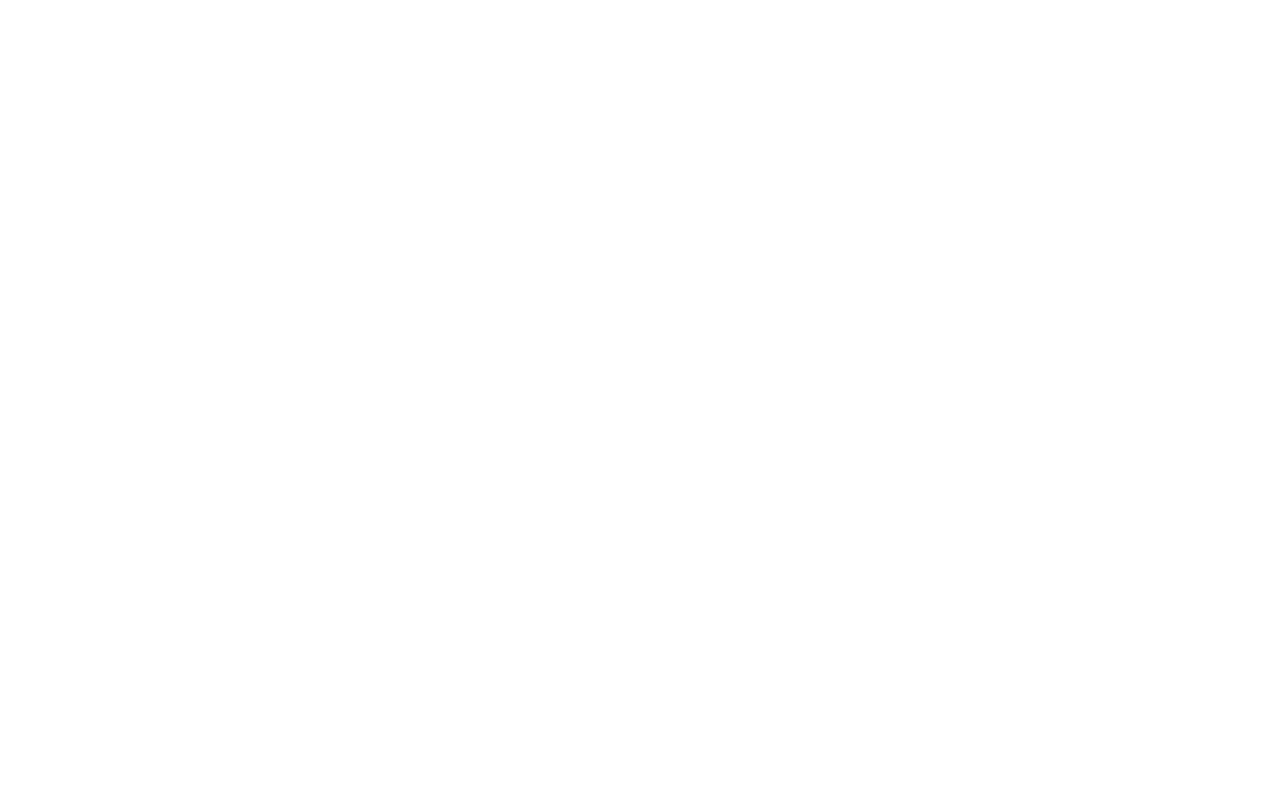
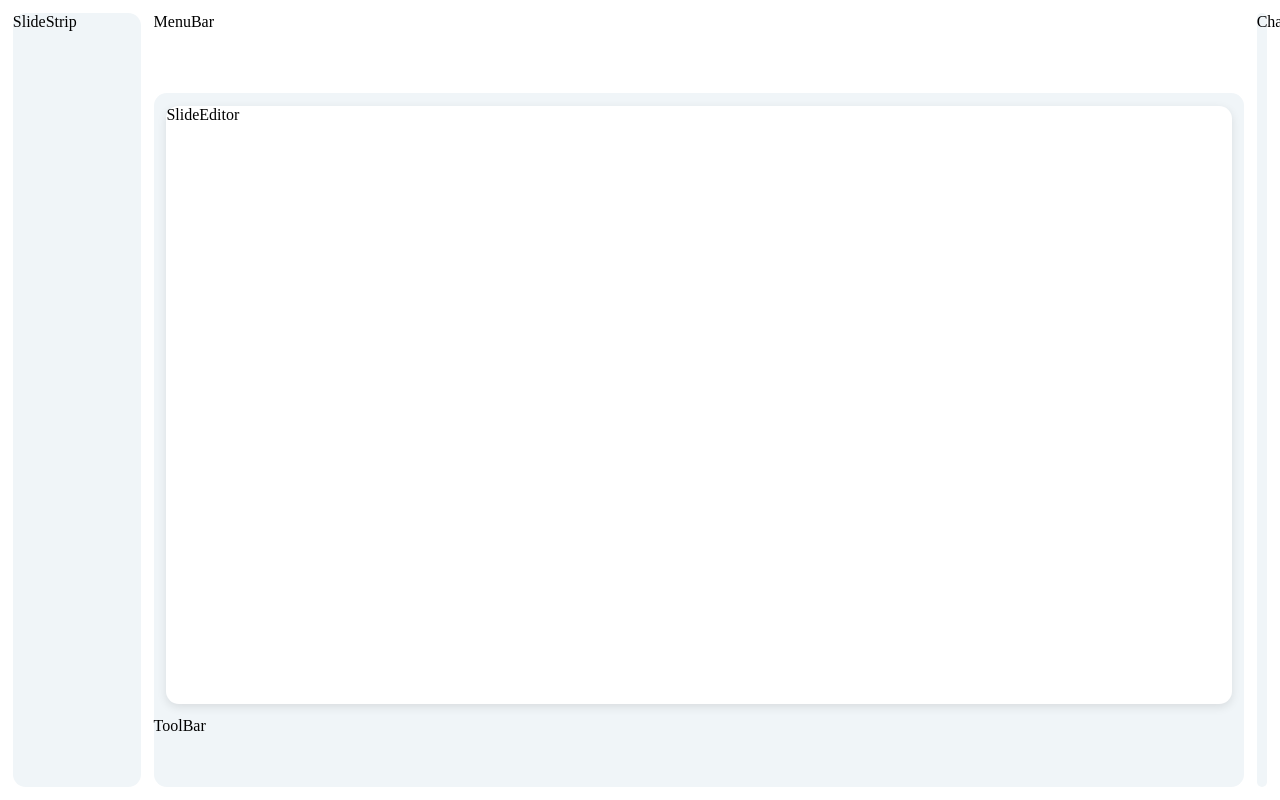
Before and after one commit to lmate/Frigate, a React (Vite) app in the folder client/: page / in a window 1280 px wide. Built offline with nearby package versions, Linux system fonts and the light colour scheme.

Commit message:
Add editor wireframe

```diff
--- a/client/src/App.css
+++ b/client/src/App.css
@@ -0,0 +1,59 @@
+:root {
+  --bg: #ffffff;
+  --elementbg: #f0f5f8;
+  --primary: #0a60e5;
+}
+
+body {
+  margin: 1vw;
+  background-color: var(--bg);
+}
+
+.SlideStrip {
+  float: left;
+  width: 10vw;
+  height: calc(100vh - 2vw);
+  background-color: var(--elementbg);
+  border-radius: 1vw;
+}
+
+.MenuBar {
+  height: 10vh;
+  width: calc((78vh - .9vw) * 1.78);
+  margin-left: 11vw;
+}
+
+.SlideEditor {
+  height: calc(78vh - 2vw);
+  width: calc((78vh - 2vw) * 1.78);
+  padding: 1vw;
+  margin-left: 11vw;
+  background-color: var(--elementbg);
+  border-top-left-radius: 1vw;
+  border-top-right-radius: 1vw;
+}
+
+.SlideEditor > div {
+  background-color: var(--bg);
+  width: 100%;
+  height: 100%;
+  border-radius: 1vw;
+  box-shadow: 0 3px 10px rgb(0 0 0 / 0.1);
+}
+
+.ToolBar {
+  height: calc(12vh - 2vw);
+  width: calc((78vh - .9vw) * 1.78);
+  margin-left: 11vw;
+  background-color: var(--elementbg);
+  border-bottom-left-radius: 1vw;
+  border-bottom-right-radius: 1vw;
+}
+
+.Chat {
+  float: right;
+  height: calc(100vh - 2vw);
+  width: calc(98vw - 12vw - ((78vh - .9vw) * 1.78));
+  border-radius: 1vw;
+  background-color: var(--elementbg);
+}
--- a/client/src/App.jsx
+++ b/client/src/App.jsx
@@ -1,11 +1,19 @@
 import { useState } from 'react';
 import logo from './assets/logo.svg';
 import './App.css';
+import Editor from './components/Editor';
+import Dashboard from './components/Dashboard';
 
 function App() {
+  const [isEditing, setIsEditing] = useState(/*null*/ true);
+
   return (
     <>
-
+      {isEditing ? (
+        <Editor />
+      ) : (
+        <Dashboard />
+      )}
     </>
   )
 }
--- /dev/null
+++ b/client/src/components/Chat.jsx
@@ -0,0 +1,9 @@
+function Chat() {
+  return (
+    <div className="Chat">
+      Chat
+    </div>
+  )
+}
+
+export default Chat;
--- /dev/null
+++ b/client/src/components/Dashboard.jsx
@@ -0,0 +1,8 @@
+function Dashboard() {
+  return (
+    <>
+    </>
+  )
+}
+
+export default Dashboard;
--- /dev/null
+++ b/client/src/components/Editor.jsx
@@ -0,0 +1,19 @@
+import Chat from "./Chat";
+import MenuBar from "./MenuBar";
+import SlideEditor from "./SlideEditor";
+import SlideStrip from "./SlideStrip";
+import ToolBar from "./ToolBar";
+
+function Editor() {
+  return (
+    <>
+      <SlideStrip />
+      <Chat />
+      <MenuBar />
+      <SlideEditor />
+      <ToolBar />
+    </>
+  )
+}
+
+export default Editor;
--- /dev/null
+++ b/client/src/components/MenuBar.jsx
@@ -0,0 +1,9 @@
+function MenuBar() {
+  return (
+    <div className="MenuBar">
+      MenuBar
+    </div>
+  )
+}
+
+export default MenuBar;
--- /dev/null
+++ b/client/src/components/SlideEditor.jsx
@@ -0,0 +1,11 @@
+function SlideEditor() {
+  return (
+    <div className="SlideEditor">
+      <div>
+        SlideEditor
+      </div>
+    </div>
+  )
+}
+
+export default SlideEditor;
--- /dev/null
+++ b/client/src/components/SlideStrip.jsx
@@ -0,0 +1,9 @@
+function SlideStrip() {
+  return (
+    <div className="SlideStrip">
+      SlideStrip
+    </div>
+  )
+}
+
+export default SlideStrip;
--- /dev/null
+++ b/client/src/components/ToolBar.jsx
@@ -0,0 +1,9 @@
+function ToolBar() {
+  return (
+    <div className="ToolBar">
+      ToolBar
+    </div>
+  )
+}
+
+export default ToolBar;
```
